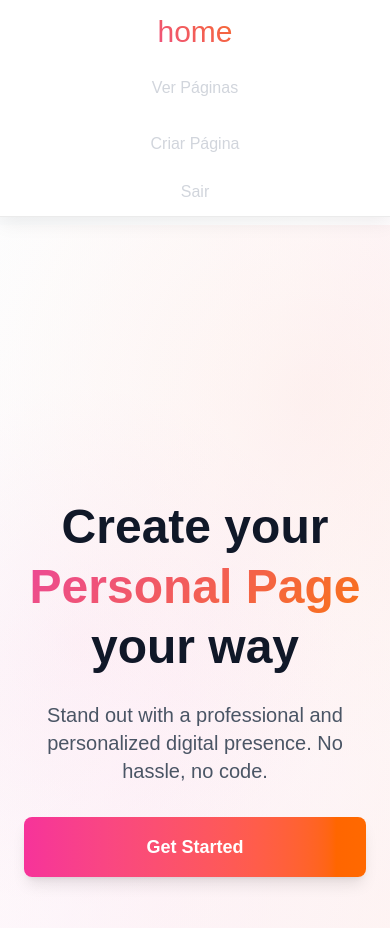
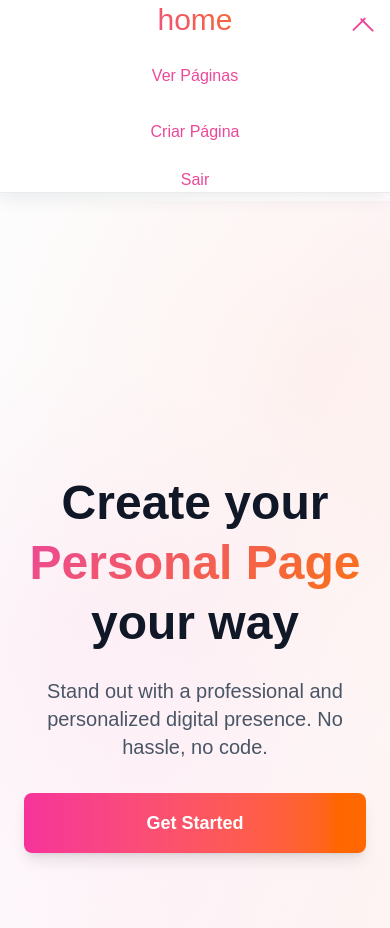
Before and after one commit to fabricedge/editor_html, a Next.js app: page / in a window 390 px wide. Both pictures are taken after a click on the button "Toggle menu". Shown: the top 928 px of the page. Built offline with nearby package versions, Linux system fonts and the light colour scheme.

Commit message:
header change

```diff
--- a/app/p/edit/[nanoid]/page.tsx
+++ b/app/p/edit/[nanoid]/page.tsx
@@ -2,7 +2,7 @@
 "use server";
 import LikeButton from '../../../ui/like-button'
 import { getPage } from '../../../lib/pages/user/data'
-import EditorClient from '../../../ui/editor'
+import Editor from '../../../ui/editor'
 import { redirect } from "next/navigation";
 
 import Header from '../../../ui/header'
@@ -22,7 +22,7 @@ export default async function Page({
       <div>
         <Header user={{ name: "Knee" }} />
         <div className="pt-5 text-black">
-          <EditorClient page_value={page.html_data.components.raw_html.value} page_id={page.id} server_updated_at={page.updated_at} />
+          <Editor page_value={page.html_data.components.raw_html.value} page_id={page.id} server_updated_at={page.updated_at} />
         </div>
       </div>
     );
--- a/app/ui/header.tsx
+++ b/app/ui/header.tsx
@@ -27,19 +27,25 @@ export default function Header({ user }: { user?: { name: string } }) {
           overflow: hidden;
           opacity: 0;
           transition: max-height 0.3s ease-out, opacity 0.3s ease-out;
+          padding: 0;
+          color: #ec4899;
         }
 
         #mobile-menu.show {
           max-height: 300px;
           opacity: 1;
+          padding: 0;
         }
 
         .hamburger {
           transition: transform 0.3s ease;
+          color: #ec4899;
+          margin-right: 1rem;
         }
 
         .hamburger.active {
           transform: rotate(90deg);
+          margin-right: 1rem;
         }
 
         .hamburger .line1,
@@ -60,13 +66,13 @@ export default function Header({ user }: { user?: { name: string } }) {
         .hamburger.active .line3 {
           transform: rotate(-45deg) translate(7px, -6px);
         }
-
         /* ✅ Sticky instead of fixed */
         .stuck-nav-container {
           position: sticky;
           top: 0;
           z-index: 40;
           width: 100%;
+          padding: 0;
         }
 
         .stuck-nav {
@@ -81,7 +87,7 @@ export default function Header({ user }: { user?: { name: string } }) {
 
         @media (max-width: 768px) {
           .stuck-nav {
-            padding: 0.75rem 1rem;
+            padding: 0;
           }
         }
       `}</style>
@@ -167,13 +173,13 @@ export default function Header({ user }: { user?: { name: string } }) {
                 }`}
               >
                 <Link
-                  href="/pg"
+                  href="/p"
                   className="block hover-text-maroon-400 transition-colors duration-300 py-2"
                 >
                   Ver Páginas
                 </Link>
                 <Link
-                  href="/pg/create"
+                  href="/p/create"
                   className="block hover-text-maroon-400 transition-colors duration-300 py-2"
                 >
                   Criar Página
```
